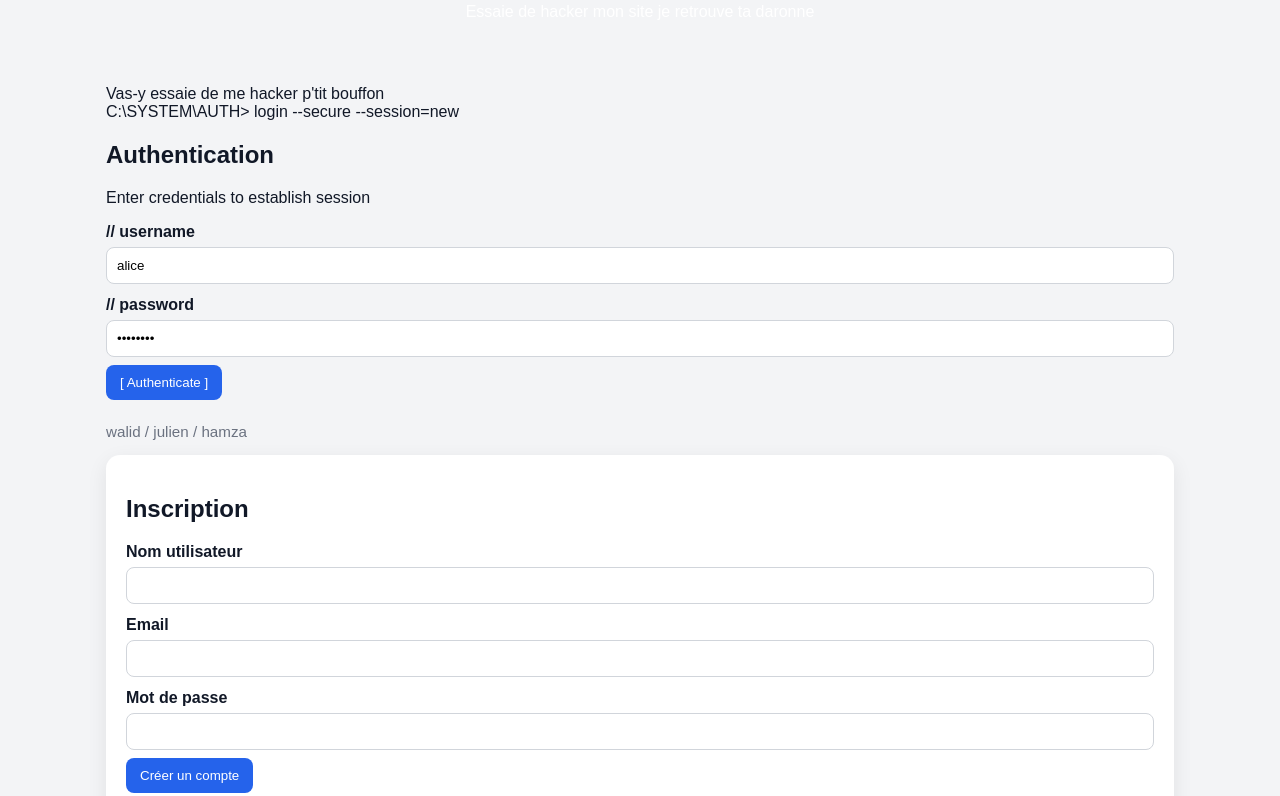
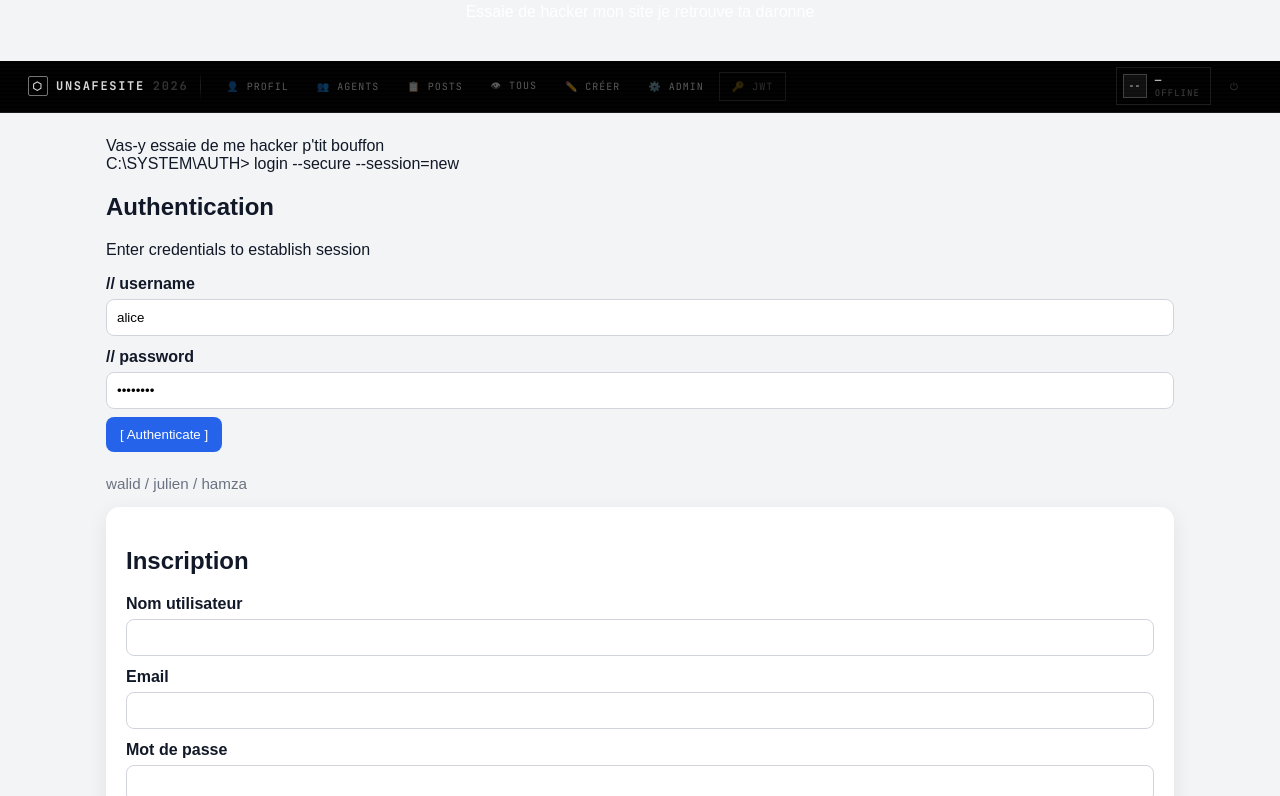
Before and after one commit to Hamzzz75/unsafesite2026-main, a website: page app/public/index.html in a window 1280 px wide. Shown: the part 101-897 px from the top of the page. Drawn offline with Linux system fonts and the light colour scheme.

Commit message:
Navbar v2
Elle est finit

```diff
--- a/app/public/index.html
+++ b/app/public/index.html
@@ -5,6 +5,7 @@
   <meta name="viewport" content="width=device-width, initial-scale=1" />
   <title>Tu hackeras pas fdp</title>
   <link rel="stylesheet" href="/style.css" />
+  <link rel="stylesheet" href="/styles/navbar.css" />
 
   <script src="/components/login-form.js" defer></script>
   <script src="/components/register-form.js" defer></script>
@@ -17,6 +18,7 @@
     <h1>Hamza - Walid - Julien</h1>
     <p>Essaie de hacker mon site je retrouve ta daronne</p>
   </header>
+      <app-navbar></app-navbar>
 
   <main>
     <login-form></login-form>
@@ -24,7 +26,6 @@
     <register-form></register-form>
 
     <section class="card hidden" id="app-card">
-      <app-navbar></app-navbar>
 
       <post-creator></post-creator>
     </section>
--- /dev/null
+++ b/app/public/styles/navbar.css
@@ -0,0 +1,208 @@
+@import url('https://fonts.googleapis.com/css2?family=JetBrains+Mono:wght@400;700&display=swap');
+
+app-navbar {
+  display: block;
+  width: 100%;
+}
+
+.gn-bar {
+  background: #000;
+  border-bottom: 1px solid rgba(255,255,255,0.1);
+  padding: 0 28px;
+  display: flex;
+  align-items: center;
+  gap: 12px;
+  position: relative;
+  min-height: 52px;
+  font-family: 'JetBrains Mono', Consolas, monospace;
+  overflow: hidden;
+}
+
+/* Scanlines comme le login */
+.gn-bar::before {
+  content: '';
+  position: absolute;
+  inset: 0;
+  background: repeating-linear-gradient(
+    0deg,
+    transparent, transparent 2px,
+    rgba(255,255,255,0.013) 2px,
+    rgba(255,255,255,0.013) 4px
+  );
+  pointer-events: none;
+  z-index: 0;
+}
+
+.gn-brand {
+  font-family: 'JetBrains Mono', Consolas, monospace;
+  font-size: 12px;
+  font-weight: 700;
+  letter-spacing: 0.14em;
+  text-transform: uppercase;
+  color: rgba(255,255,255,0.85);
+  white-space: nowrap;
+  display: flex;
+  align-items: center;
+  gap: 8px;
+  position: relative;
+  z-index: 1;
+}
+
+.gn-brand-icon {
+  width: 20px; height: 20px;
+  border: 1px solid rgba(255,255,255,0.45);
+  border-radius: 2px;
+  display: flex; align-items: center; justify-content: center;
+  font-size: 11px;
+  color: rgba(255,255,255,0.85);
+}
+
+.gn-divider {
+  width: 1px; height: 28px;
+  background: linear-gradient(180deg, transparent, rgba(255,255,255,0.12), transparent);
+  flex-shrink: 0;
+  position: relative;
+  z-index: 1;
+}
+
+.gn-nav {
+  display: flex;
+  align-items: center;
+  gap: 2px;
+  flex: 1;
+  flex-wrap: wrap;
+  position: relative;
+  z-index: 1;
+}
+
+.gn-btn {
+  font-family: 'JetBrains Mono', Consolas, monospace;
+  font-size: 10px;
+  font-weight: 400;
+  letter-spacing: 0.1em;
+  text-transform: uppercase;
+  color: rgba(255,255,255,0.35);
+  background: transparent;
+  border: 1px solid transparent;
+  border-radius: 0;
+  padding: 7px 12px;
+  cursor: pointer;
+  display: flex;
+  align-items: center;
+  gap: 6px;
+  white-space: nowrap;
+  transition: color 0.2s, border-color 0.2s, background 0.2s;
+  position: relative;
+  margin: 0;
+}
+
+.gn-btn:hover {
+  color: #fff;
+  border-color: rgba(255,255,255,0.45);
+  background: rgba(255,255,255,0.05);
+  transform: none;
+}
+
+.gn-btn:hover::after { display: none; }
+
+.gn-btn-ghost {
+  color: rgba(255,255,255,0.18);
+  border: 1px solid rgba(255,255,255,0.08);
+}
+
+.gn-btn-ghost:hover {
+  color: rgba(255,255,255,0.6);
+  border-color: rgba(255,255,255,0.3);
+  background: rgba(255,255,255,0.03);
+}
+
+.gn-btn-danger { color: rgba(255,255,255,0.2); }
+.gn-btn-danger:hover {
+  color: rgba(255,255,255,0.7);
+  border-color: rgba(255,255,255,0.3);
+  background: rgba(255,255,255,0.04);
+}
+
+.gn-actions {
+  display: flex;
+  align-items: center;
+  gap: 6px;
+  flex-shrink: 0;
+  position: relative;
+  z-index: 1;
+}
+
+.gn-user {
+  display: flex;
+  align-items: center;
+  gap: 8px;
+  padding: 5px 10px 5px 6px;
+  border: 1px solid rgba(255,255,255,0.1);
+  border-radius: 0;
+}
+
+.gn-avatar {
+  width: 24px; height: 24px;
+  border-radius: 0;
+  background: rgba(255,255,255,0.06);
+  border: 1px solid rgba(255,255,255,0.2);
+  display: flex; align-items: center; justify-content: center;
+  font-size: 9px;
+  font-family: 'JetBrains Mono', monospace;
+  font-weight: 700;
+  color: rgba(255,255,255,0.7);
+  letter-spacing: 0.05em;
+}
+
+.gn-username {
+  font-size: 11px;
+  font-weight: 700;
+  letter-spacing: 0.1em;
+  color: rgba(255,255,255,0.7);
+  text-transform: uppercase;
+  font-family: 'JetBrains Mono', monospace;
+}
+
+.gn-role {
+  font-size: 9px;
+  color: rgba(255,255,255,0.25);
+  letter-spacing: 0.12em;
+  text-transform: uppercase;
+  font-family: 'JetBrains Mono', monospace;
+}
+
+.gn-mobile-toggle {
+  display: none;
+  background: transparent;
+  border: 1px solid rgba(255,255,255,0.2);
+  border-radius: 0;
+  padding: 7px 9px;
+  cursor: pointer;
+  color: rgba(255,255,255,0.5);
+  font-size: 16px;
+  margin: 0;
+  position: relative;
+  z-index: 1;
+}
+
+.gn-drawer {
+  display: none;
+  flex-direction: column;
+  gap: 2px;
+  background: #000;
+  border-bottom: 1px solid rgba(255,255,255,0.08);
+  padding: 0 8px;
+  max-height: 0;
+  overflow: hidden;
+  transition: max-height 0.3s ease, padding 0.3s;
+  font-family: 'JetBrains Mono', monospace;
+}
+
+.gn-drawer.open { max-height: 400px; padding: 8px; }
+.gn-drawer .gn-btn { justify-content: flex-start; padding: 9px 12px; }
+
+@media (max-width: 700px) {
+  .gn-nav, .gn-divider, .gn-actions { display: none; }
+  .gn-mobile-toggle { display: flex; align-items: center; }
+  .gn-drawer { display: flex; }
+}
```
